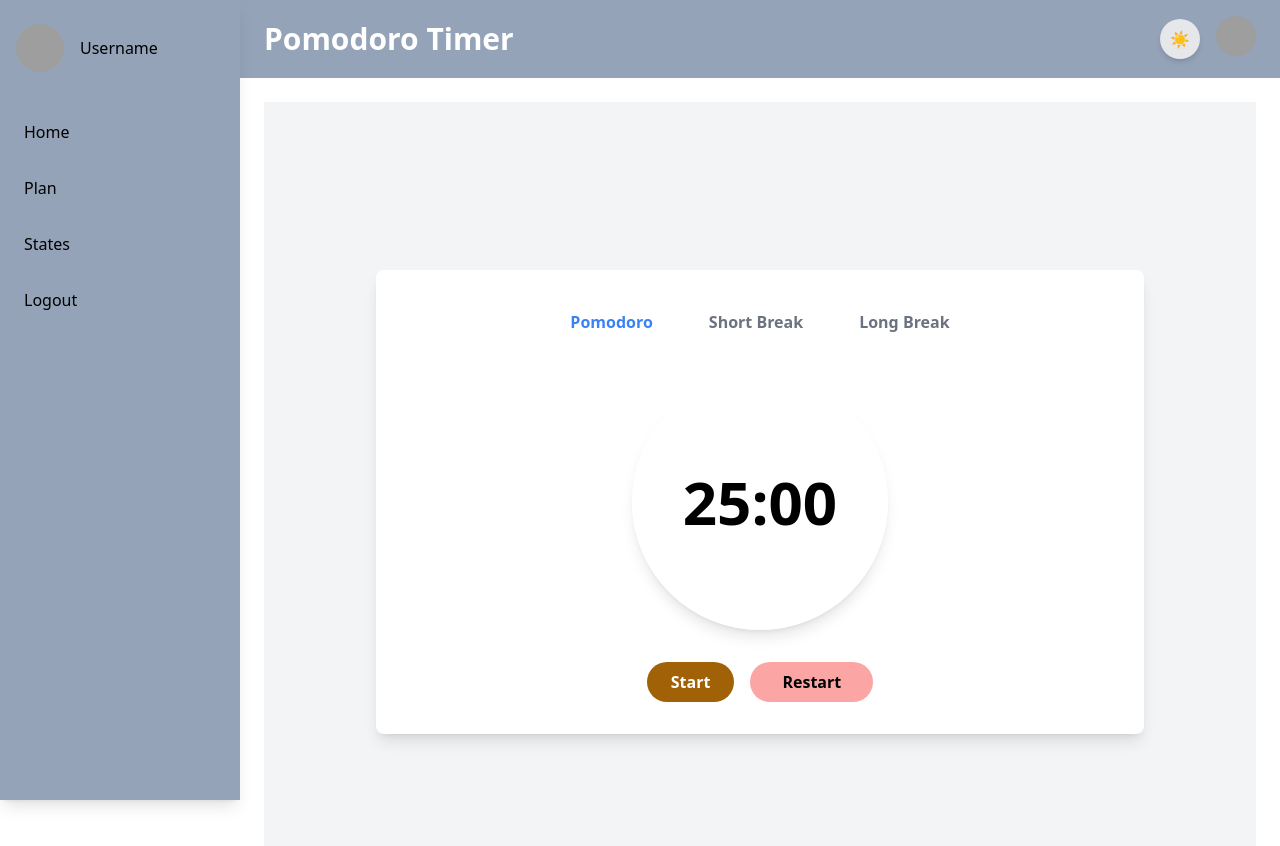
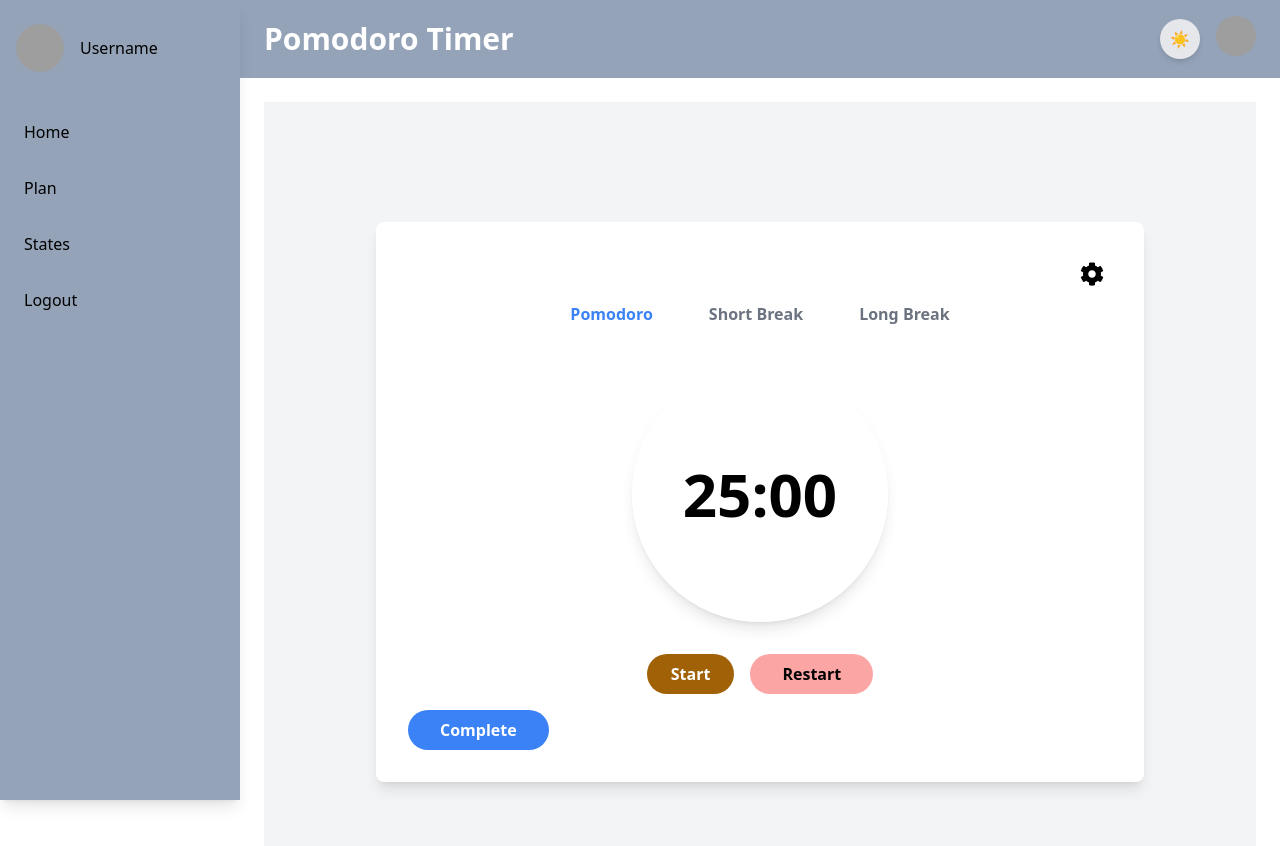
Before and after one commit to tinbit25/Pomodoro-Extension, a React (Vite) app in the folder promodoro-extention/: page / in a window 1280 px wide. Shown: the top 846 px of the page. Built offline with nearby package versions, Linux system fonts and the light colour scheme; grey boxes are pictures that could not be loaded.

Commit message:
modfy the states and home page

```diff
--- a/promodoro-extention/src/components/pages/Home.jsx
+++ b/promodoro-extention/src/components/pages/Home.jsx
@@ -3,6 +3,7 @@ import TabButton from "../TabButton";
 import TimeCircle from "../TimeCircle";
 import ControlButtons from "../ControlButtons";
 import { FaCog } from "react-icons/fa";
+
 const Home = ({ isDarkMode, handleSessionComplete }) => {
   const [tabsData, setTabsData] = useState([
     { label: "Pomodoro", value: "pomodoro", duration: "25:00" },
@@ -13,8 +14,14 @@ const Home = ({ isDarkMode, handleSessionComplete }) => {
   const [activeTab, setActiveTab] = useState(tabsData[0]?.value);
   const [isRunning, setIsRunning] = useState(false);
   const [resetSignal, setResetSignal] = useState(false);
+  const [sessionProgress, setSessionProgress] = useState({
+    pomodoro: 0,
+    shortBreak: 0,
+    longBreak: 0,
+  });
 
   const handleStartPause = () => setIsRunning((prev) => !prev);
+
   const handleRestart = () => {
     setIsRunning(false);
     setResetSignal((prev) => !prev);
@@ -22,10 +29,36 @@ const Home = ({ isDarkMode, handleSessionComplete }) => {
 
   const handleComplete = () => {
     const completionTime = new Date().toLocaleString();
+    let isSuccess = false;
+
+    setSessionProgress((prev) => {
+      const updatedProgress = { ...prev };
+
+      if (activeTab === "pomodoro") updatedProgress.pomodoro += 1;
+      if (activeTab === "short-break") updatedProgress.shortBreak += 1;
+      if (activeTab === "long-break") updatedProgress.longBreak += 1;
+
+      if (
+        updatedProgress.pomodoro >= 1 &&
+        updatedProgress.shortBreak >= 1 &&
+        updatedProgress.longBreak >= 4
+      ) {
+        isSuccess = true;
+      }
+
+      return updatedProgress;
+    });
+
     handleSessionComplete({
       tab: activeTab,
       completionTime,
+      status: isSuccess ? "Done Successfully" : "Fail Successfully",
     });
+
+    if (isSuccess) {
+      setSessionProgress({ pomodoro: 0, shortBreak: 0, longBreak: 0 });
+    }
+
     setIsRunning(false);
     setResetSignal((prev) => !prev);
   };
@@ -43,7 +76,11 @@ const Home = ({ isDarkMode, handleSessionComplete }) => {
           isDarkMode ? "bg-gray-900" : "bg-white"
         }`}
       >
-        {/* Render Tab Buttons */}
+        <div className="flex justify-end">
+          <button className="text-2xl p-2">
+            <FaCog />
+          </button>
+        </div>
         <div className="flex space-x-6 mb-8 justify-center">
           {tabsData.map((tab) => (
             <TabButton
@@ -54,8 +91,6 @@ const Home = ({ isDarkMode, handleSessionComplete }) => {
             />
           ))}
         </div>
-
-        {/* Render Timer */}
         {currentTab && (
           <TimeCircle
             duration={currentTab.duration}
@@ -63,21 +98,23 @@ const Home = ({ isDarkMode, handleSessionComplete }) => {
             resetSignal={resetSignal}
           />
         )}
-
-        {/* Control Buttons */}
         <div className="mt-8">
           <ControlButtons
             isRunning={isRunning}
             handleStartPause={handleStartPause}
             handleRestart={handleRestart}
-            handleComplete={handleComplete}
             isDarkMode={isDarkMode}
           />
+          <button
+            onClick={handleComplete}
+            className="mt-4 px-8 py-2 rounded-full bg-blue-500 text-white font-bold"
+          >
+            Complete
+          </button>
         </div>
       </div>
     </div>
   );
 };
 
-
 export default Home;
--- a/promodoro-extention/src/components/pages/States.jsx
+++ b/promodoro-extention/src/components/pages/States.jsx
@@ -1,4 +1,5 @@
 import React from "react";
+
 const States = ({ sessionData }) => {
   return (
     <div className="p-8">
@@ -7,10 +8,15 @@ const States = ({ sessionData }) => {
         {sessionData.map((session, index) => (
           <li
             key={index}
-            className="p-4 border rounded shadow-lg bg-white dark:bg-gray-800"
+            className={`p-4 border rounded shadow-lg ${
+              session.status === "Done Successfully"
+                ? "bg-green-100 dark:bg-green-800"
+                : "bg-red-100 dark:bg-red-800"
+            }`}
           >
             <p><strong>Session:</strong> {session.tab}</p>
             <p><strong>Completion Time:</strong> {session.completionTime}</p>
+            <p><strong>Status:</strong> {session.status}</p>
           </li>
         ))}
       </ul>
```
